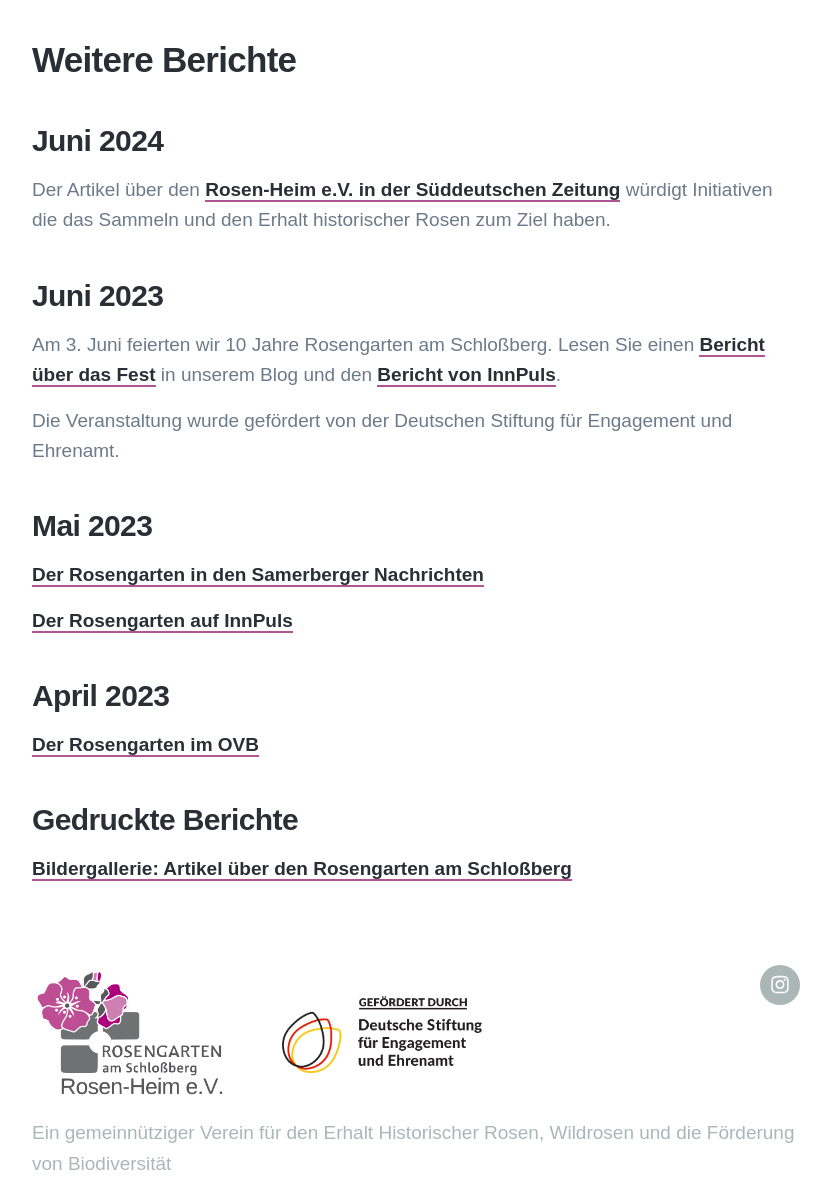
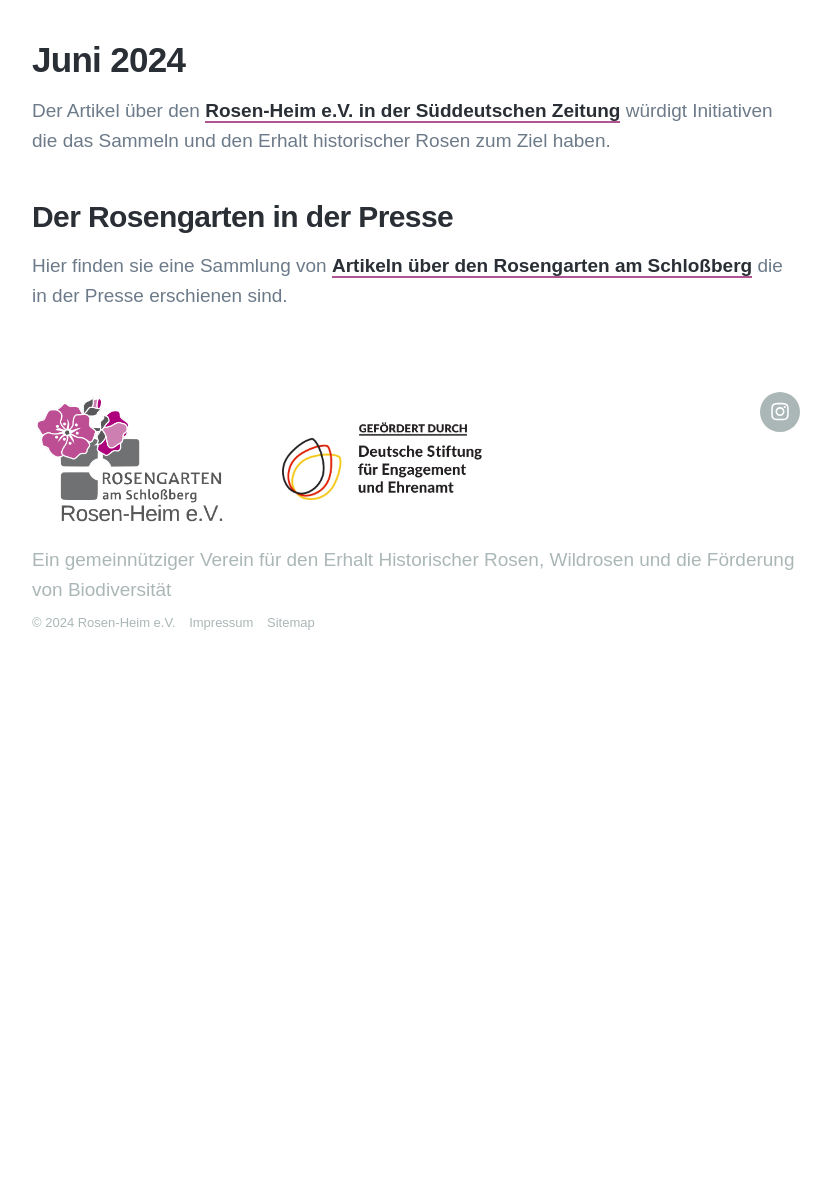
Before and after one commit to rosen-heim-ev/rosen-heim-ev.github.io, a Jekyll site: the page built from _pages/news.md, in a window 1280 px wide and 1400 px high, scrolled down 734 px, cut to the strip 220-1400 px from the top of the window. Shown: the whole strip, without its empty margins (224-1055 px from the left). Built offline with Jekyll 4.4.1, drawn with Linux system fonts in a browser that asks for light colours; nearby versions of some CDN libraries; some web fonts are replaced; after the commit the page ends 1663 px from its top, so only the background shows below that.

Commit message:
presse umorganisiert

```diff
--- a/_pages/news.md
+++ b/_pages/news.md
@@ -17,29 +17,10 @@ Es gibt kostenlose Rosenführungen (siehe Kalender), Spenden werden gerne angeno
 <iframe src="https://calendar.google.com/calendar/embed?height=600&wkst=1&bgcolor=%23c182ae&ctz=Europe%2FBerlin&mode=AGENDA&src=MzdkOTYxMDViNmYxOTUyYmUwNWFlNDQ2MjhlOWI1Y2MyMjc3MTg3MDY5ZDgzODE5MDY1YjliNjAwYjg1NmY5YUBncm91cC5jYWxlbmRhci5nb29nbGUuY29t&color=%239E69AF" style="border:solid 1px #777" width="100%" height="300px" frameborder="0" scrolling="no"></iframe>
 </div>
 
-## Weitere Berichte
-
-### Juni 2024
+## Juni 2024
 
 Der Artikel über den [Rosen-Heim e.V. in der Süddeutschen Zeitung](https://www.sueddeutsche.de/projekte/artikel/stil/rosen-alte-sorten-rosenheim-e258045/) würdigt Initiativen die das Sammeln und den Erhalt historischer Rosen zum Ziel haben.
 
-### Juni 2023
+### Der Rosengarten in der Presse
 
-Am 3. Juni feierten wir 10 Jahre Rosengarten am Schloßberg.
-Lesen Sie einen [Bericht über das Fest](/blog/10-jahre-rosengarten) in unserem Blog und den [Bericht von InnPuls](https://innpuls.me/ein-fest-aus-duft-und-farben/).
-
-Die Veranstaltung wurde gefördert von der Deutschen Stiftung für Engagement und Ehrenamt.
-
-### Mai 2023
-
-[Der Rosengarten in den Samerberger Nachrichten](https://www.samerbergernachrichten.de/sehenswert-der-rosengarten-auf-der-schlossbergkuppe/)
-
-[Der Rosengarten auf InnPuls](https://innpuls.me/schlossberger-rosengarten-braucht-hilfe/)
-
-### April 2023
-
-[Der Rosengarten im OVB](https://hz.ovb.net/6yKw)
-
-### Gedruckte Berichte
-
-[Bildergallerie: Artikel über den Rosengarten am Schloßberg](/presse)
+Hier finden sie eine Sammlung von [Artikeln über den Rosengarten am Schloßberg](/presse) die in der Presse erschienen sind.
```
Also changed, not shown: _pages/presse.md (+25 -0 lines), Gemfile.lock.
